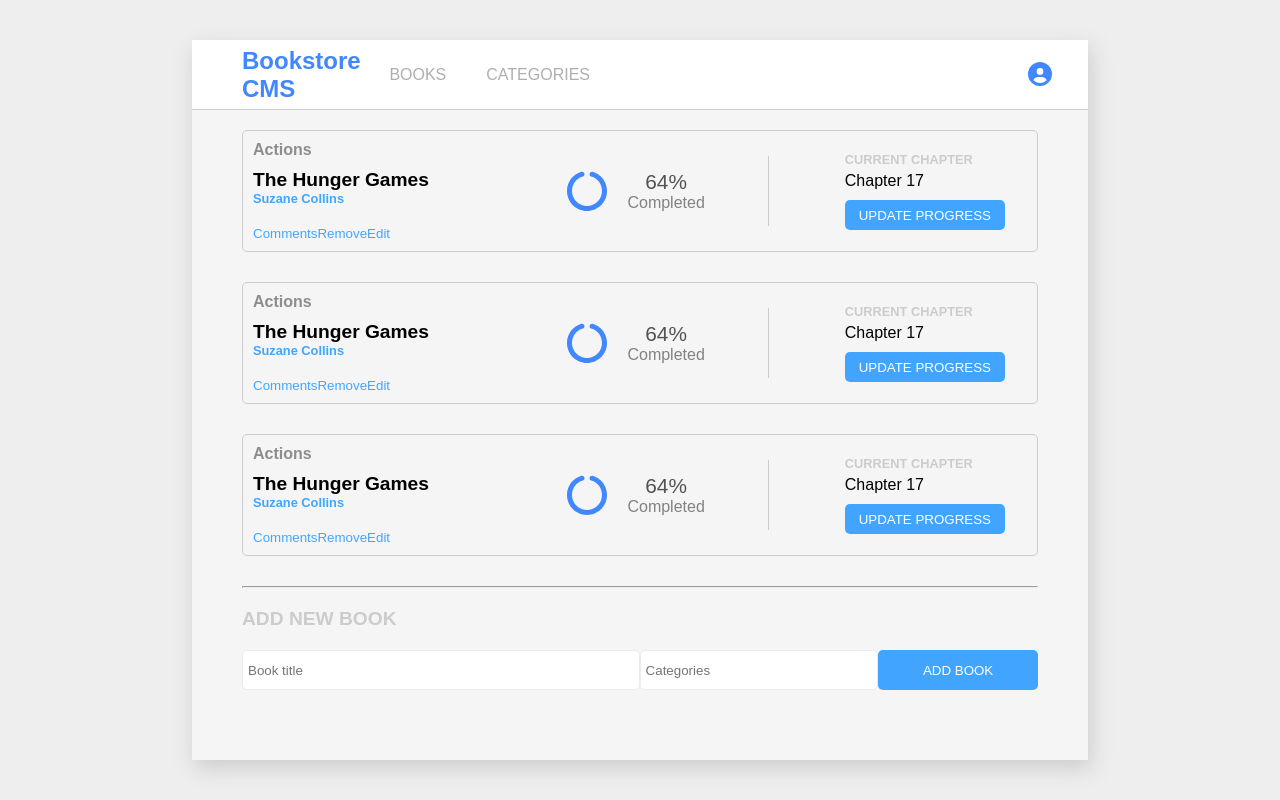
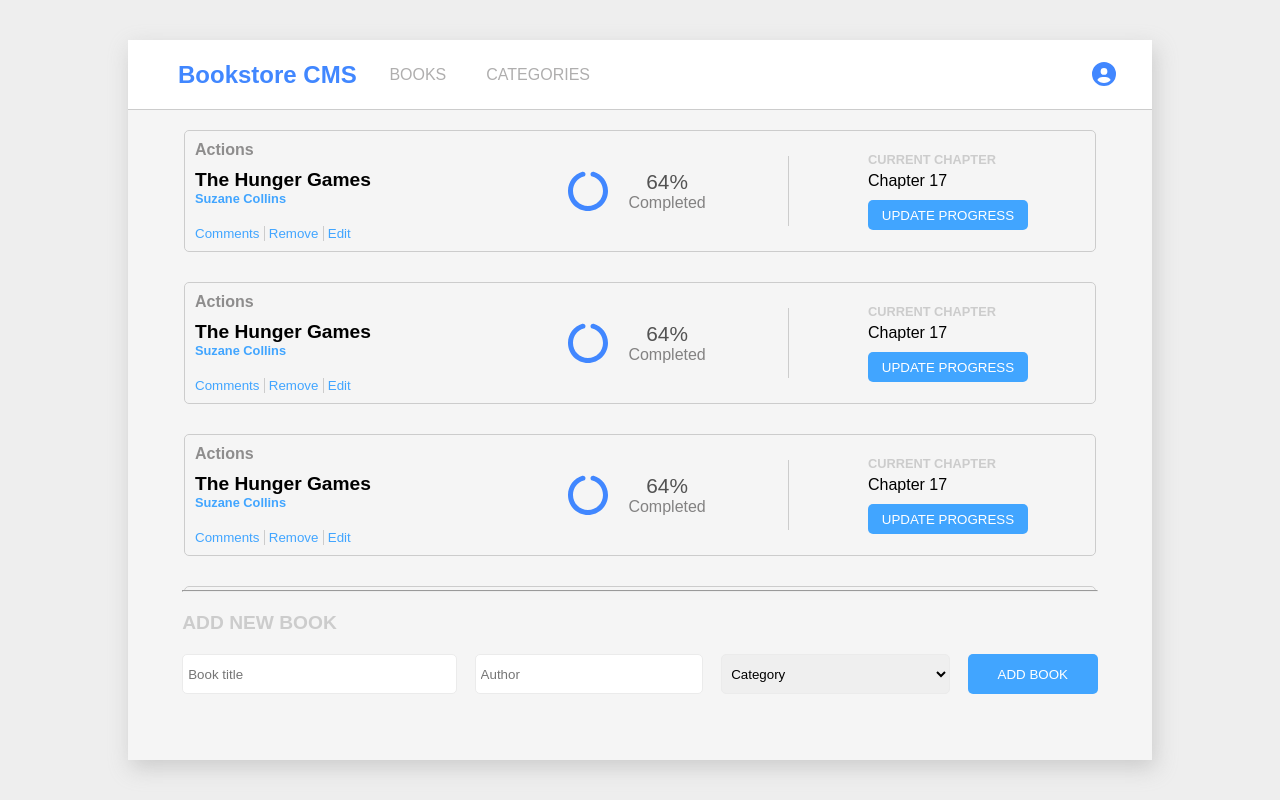
Before and after one commit to stanleySimeon/BOOKSTORE, a React (Create React App) app: page /Books in a window 1280 px wide. Built offline with nearby package versions, Linux system fonts and the light colour scheme.

Commit message:
Added features

```diff
--- a/public/index.html
+++ b/public/index.html
@@ -10,7 +10,8 @@
 </head>
 
 <body>
-  <div id="root"></div>
+  <div id="root">
+  </div>
 </body>
 
 </html>
--- a/src/App.css
+++ b/src/App.css
@@ -6,15 +6,15 @@
 }
 
 body {
-  background-color: #eee;
+    background-color: #eeeeee;
 }
 
 .App {
     position: absolute;
-  width: 70%;
+    width: 80%;
     height: 90vh;
     top: 5%;
-  left: 15%;
+    left: 10%;
     background-color: #f5f5f5;
     box-shadow: 3px 8px 20px rgba(160, 160, 160, 0.432);
 }
--- a/src/components/Books.css
+++ b/src/components/Books.css
@@ -1,6 +1,22 @@
-.books-container {
+.books-container{
   width: 100%;
-  padding: 20px 50px;
+  max-height: 480px;
+  padding: 20px 56px;
+  overflow-y: scroll;
+}
+
+.form__container {
+  position: relative;
+  width: 98%;
+  margin: 0 auto;
+  padding: 0px 44px;
+}
+
+.form {
+    width: 100%;
+    margin: 0 auto;
+    display: flex;
+    justify-content: space-between;
 }
 
 .book {
@@ -31,6 +47,7 @@
   color: rgb(65, 165, 255);
   border: none;
   background: none;
+  cursor: pointer;
 }
 
 .circle {
@@ -112,6 +129,7 @@
   border: none;
   color: #fff;
   border-radius: 5px;
+  cursor: pointer;
 }
 
 hr {
@@ -125,12 +143,6 @@
   color: #ccc;
 }
 
-.form__group {
-  display: flex;
-  justify-content: space-between;
-  align-items: center;
-}
-
 .form__input {
   border: 1px solid rgb(235, 235, 235);
   border-radius: 5px;
@@ -140,16 +152,21 @@
 }
 
 #book__name {
-  width: 50%;
+  width: 30%;
+}
+
+#book__author {
+    width: 25%;
 }
 
 #book__type {
-  width: 30%;
+    width: 25%;
 }
 
 .add__book__button {
-  width: 160px;
+  width: 130px;
   height: 40px;
+  cursor: pointer;
   background: rgb(65, 165, 255);
   border: none;
   color: #fff;
--- a/src/components/Books.js
+++ b/src/components/Books.js
@@ -10,17 +10,45 @@
         <Book />
         <Book />
         <Book />
+        <Book />
+        <Book />
+        <Book />
+        <Book />
+        <Book />
+      </div>
+      <div className="form__container">
         <hr />
-        <div className="form__container">
-          <h2>ADD NEW BOOK</h2>
-          <form className="form">
-            <div className="form__group">
-              <input className="form__input" type="text" id="book__name" placeholder="Book title" />
-              <input className="form__input" type="option" id="book__type" placeholder="Categories" />
-              <button type="button" className="add__book__button">ADD BOOK</button>
-            </div>
-          </form>
-        </div>
+        <h2>ADD NEW BOOK</h2>
+        <form className="form">
+          <input className="form__input" type="text" id="book__name" placeholder="Book title" />
+          <input className="form__input" type="text" id="book__author" placeholder="Author" />
+          <select className="form__input" id="book__type">
+            <option value="">Category</option>
+            <option value="action">Action</option>
+            <option value="adventure">Adventure</option>
+            <option value="comedy">Comedy</option>
+            <option value="drama">Drama</option>
+            <option value="fantasy">Fantasy</option>
+            <option value="horror">Horror</option>
+            <option value="mystery">Mystery</option>
+            <option value="romance">Romance</option>
+            <option value="science">Science</option>
+            <option value="thriller">Thriller</option>
+            <option value="history">History</option>
+            <option value="biography">Biography</option>
+            <option value="poetry">Poetry</option>
+            <option value="art">Art</option>
+            <option value="comics">Comics</option>
+            <option value="cooking">Cooking</option>
+            <option value="diy">DIY</option>
+            <option value="education">Education</option>
+            <option value="health">Health</option>
+            <option value="self-help">Self-Help</option>
+            <option value="travel">Travel</option>
+            <option value="other">Other</option>
+          </select>
+          <button type="button" className="add__book__button">ADD BOOK</button>
+        </form>
       </div>
     </>
   );
--- a/src/components/Header.css
+++ b/src/components/Header.css
@@ -37,12 +37,8 @@
   color: #afaeae;
 }
 
-.item:hover {
-  color: rgb(65, 135, 255);
-}
-
 .item:active {
-  color: #7e7e7e;
+  color: #232323;
 }
 
 .profile {
```
Also changed, not shown: src/Redux/books/books.js (+33 -0 lines), src/Redux/categories/categories.js (added, +17 -0 lines), src/Redux/configureStore.js (added). Lines whose indentation alone changed are shown as unchanged.
